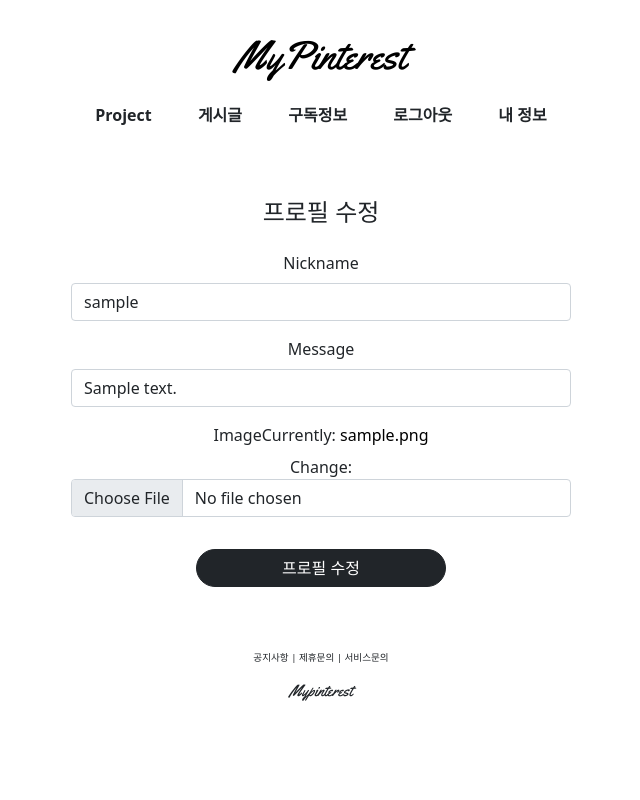
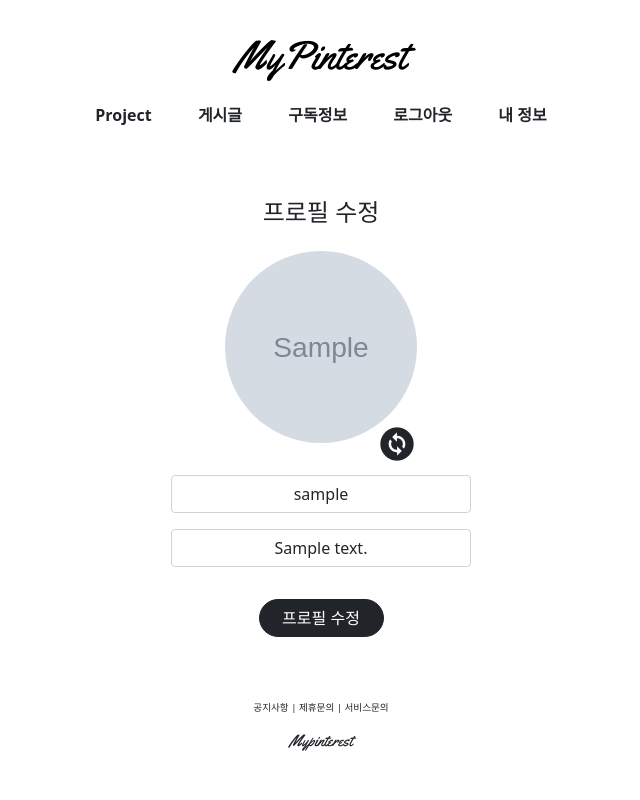
Before and after one commit to minwoo9629/Pinterest_clone_coding, a Django app: page /profile/update/1 in a window 1280 px wide. Shown: the whole page, without its empty margins (319-959 px from the left). Run offline with Django 3.2, Linux system fonts and the light colour scheme; a user stored in the database is signed in; tables that the repository leaves empty hold one stand-in row (values such as "Sample post"); grey boxes marked "Sample" are stand-in pictures; some libraries are stand-ins or nearby versions.

Commit message:
user profile update ui edit

```diff
--- a/profileapp/forms.py
+++ b/profileapp/forms.py
@@ -1,8 +1,21 @@
 from django.forms import ModelForm
 from profileapp.models import Profile
+from django import forms
 
 
 class ProfileCreationForm(ModelForm):
+    image = forms.ImageField(widget=forms.FileInput)
     class Meta:
         model = Profile
-        fields = ['nickname', 'message', 'image']
+        fields = ['image', 'nickname', 'message']
+        labels = {
+            'nickname' : '',
+            'message' : '',
+            'image' : '',
+        }
+
+    def __init__(self, *args, **kwargs):
+        super(ProfileCreationForm,self).__init__(*args,**kwargs)
+        self.fields['nickname'].widget.attrs.update({'class':'input_nickname form-control', 'placeholder':'닉네임'})
+        self.fields['message'].widget.attrs.update({'class':'input_message form-control', 'placeholder':'자신을 소개해주세요.'})
+        self.fields['image'].widget.attrs.update({'class':'form-control', 'id':'input_myimg','onchange':'upload_img(this)'})
--- a/profileapp/templates/profileapp/update.html
+++ b/profileapp/templates/profileapp/update.html
@@ -1,5 +1,4 @@
 {% extends 'base.html' %}
-{% load bootstrap4 %}
 {% block content %}
 <div style="text-align:center; max-width: 500px; margin: 4rem auto">
     <div class="mb-4">
@@ -7,8 +6,89 @@
     </div>
     <form action="{% url 'profileapp:update' target_profile.id %}" method="post" enctype="multipart/form-data">
         {% csrf_token %}
-        {% bootstrap_form form %}
-        <input type="submit" class="btn btn-dark rounded-pill col-6 mt-3" value="프로필 수정">
+        <div class="image_area">
+            <div class="update_img_box">
+                <img id="my_img" src="{{target_profile.image.url}}">
+                <label class="update_img_btn" for="input_myimg">
+                    <span class="material-icons update_image">
+                        change_circle
+                    </span>
+                </label>
+                {{form.image}}
+            </div>
+        </div>
+        <div class="profile_area">
+            <div class="nickname_area">
+                {{form.nickname}}
+            </div>
+            <div class="message_area">
+                {{form.message}}
+            </div>
+        </div>
+        <input type="submit" class="btn btn-dark rounded-pill col-3 mt-3" value="프로필 수정">
     </form>
 </div>
+<script>
+    function upload_img(input) {
+        if (input.files && input.files[0]) {
+            var reader = new FileReader();
+
+            reader.onload = function (e) {
+                $('#my_img').attr('src', e.target.result);
+            }
+
+            reader.readAsDataURL(input.files[0]);
+        }
+    }
+    $(function () { //document ready call
+        $("#id_image").change(function () {
+            upload_img(this);
+        });
+    });
+</script>
+<style>
+    .image_area{
+        margin-bottom: 2rem;
+    }
+    .update_img_box {
+        position: relative;
+        margin: 0 auto;
+        height: 12rem;
+        width: 12rem;
+    }
+
+    #my_img {
+        height: 12rem;
+        width: 12rem;
+        border-radius: 20rem;
+        margin-bottom: 2rem;
+        object-fit: cover;
+    }
+
+    #input_myimg {
+        display: none;
+    }
+
+    .update_img_btn {
+        position: absolute;
+        z-index: 1;
+        top: 90%;
+        right: 0;
+    }
+    .update_image{
+        cursor: pointer;
+        font-size: 2.5rem;
+    }
+
+    .nickname_area,
+    .message_area {
+        margin: 0 auto 1rem auto;
+        width: 60%;
+    }
+
+    .input_nickname,
+    .input_message {
+        text-align: center;
+    }
+</style>
 {% endblock %}
```
